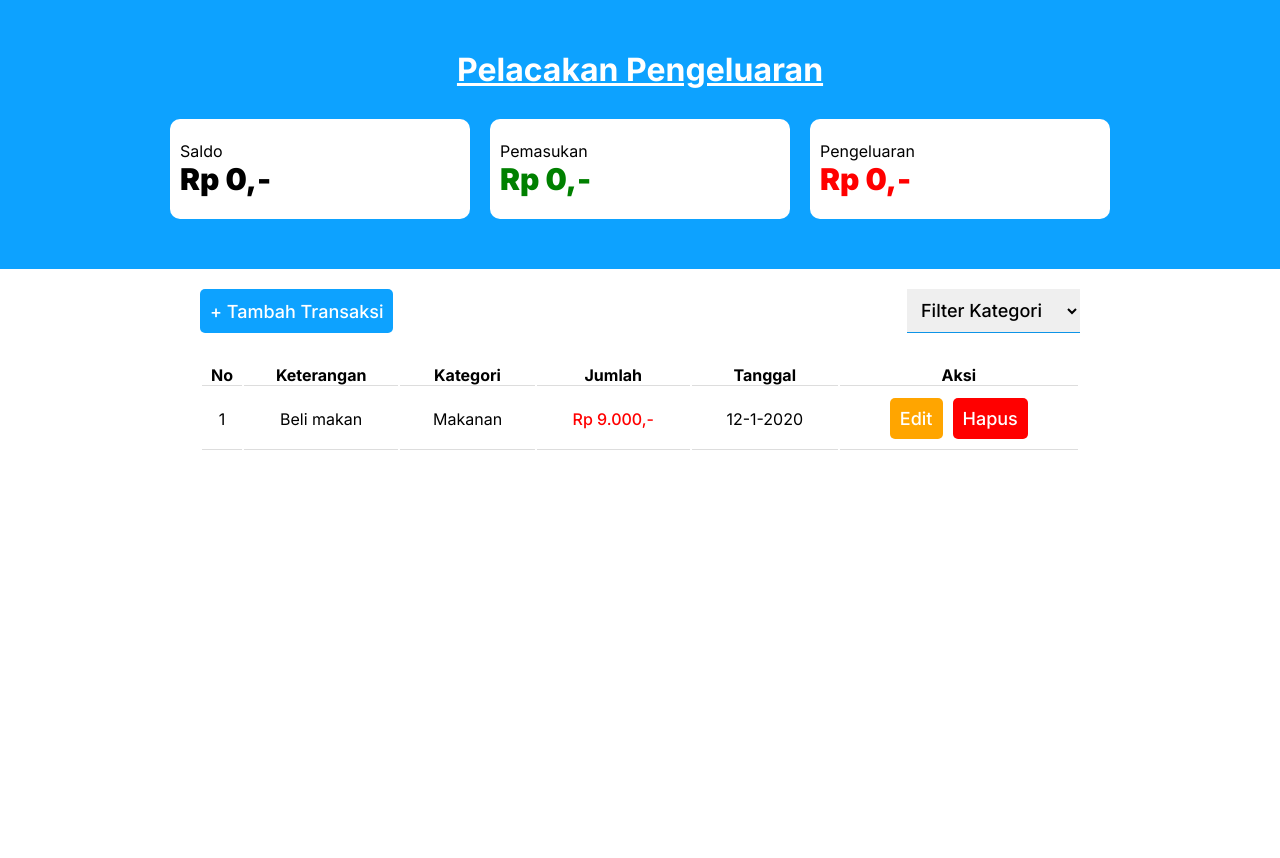
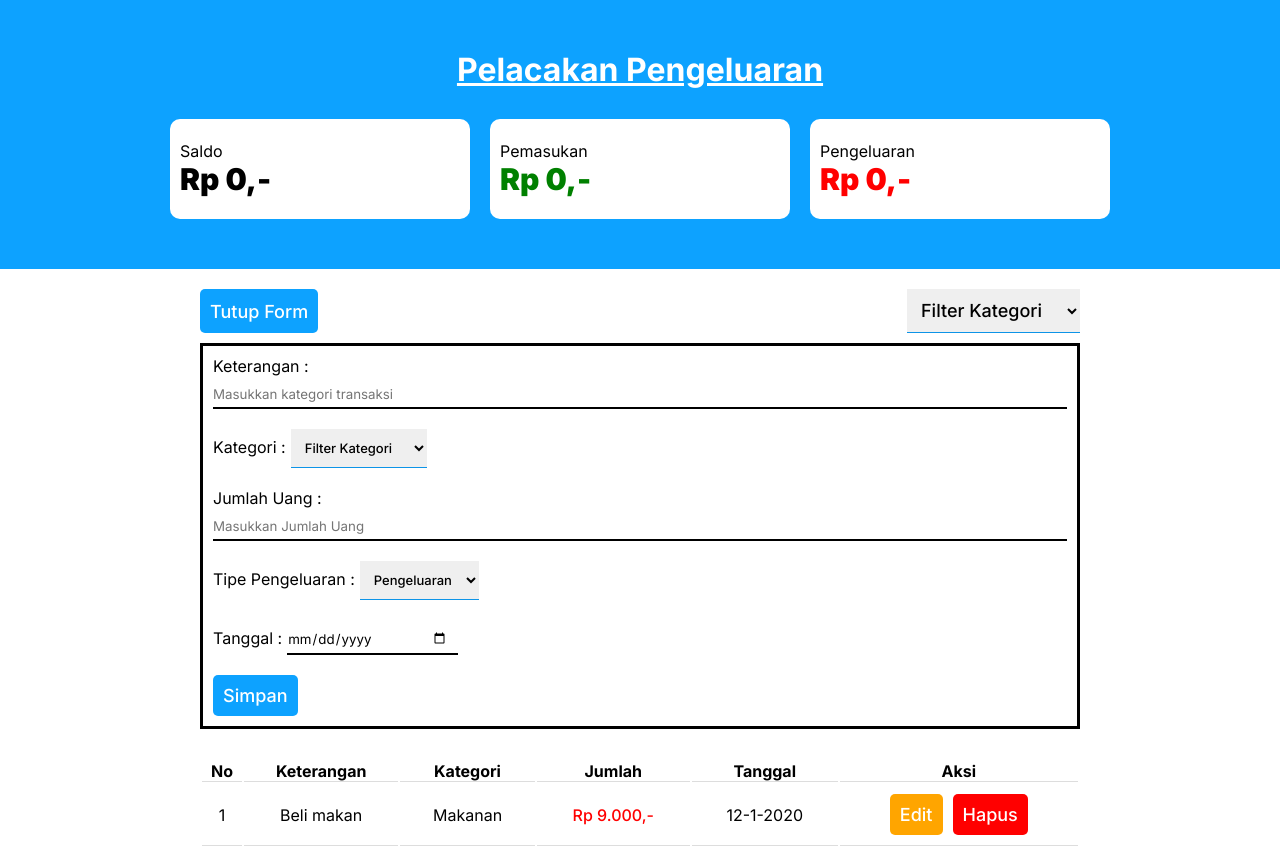
Before and after one commit to RAMDHAN-MQ/react-pelacakan-pengeluaran, a React (Vite) app: page / in a window 1280 px wide. Both pictures are taken after a click on the button "+ Tambah Transaksi". Before the commit the page ends 800 px from the top, so only its background shows below. Built offline with nearby package versions, Linux system fonts and the light colour scheme.

Commit message:
tambah form

```diff
--- a/src/App.jsx
+++ b/src/App.jsx
@@ -1,6 +1,7 @@
+import { useEffect } from "react";
 import { useState } from "react";
 
-const transaksi = [
+const transaksi1 = [
   {
     id: 1,
     keterangan: "beli makan",
@@ -12,6 +13,16 @@ const transaksi = [
 ];
 
 export default function App() {
+  const [transaksi, setTransaksi] = useState(() => {
+    const data = localStorage.getItem("transaksi");
+
+    return data ? JSON.parse(data) : [];
+  });
+
+  useEffect(() => {
+    localStorage.setItem("transaksi", JSON.stringify(transaksi));
+  }, [transaksi]);
+
   const [uang, setUang] = useState({
     saldo: 0,
     pemasukan: 0,
@@ -55,11 +66,27 @@ function Card({ tipe, uang }) {
 }
 
 function Main() {
+  const [showForm, setShowForm] = useState(false);
+
+  function handleShowForm() {
+    setShowForm(!showForm);
+  }
+
   return (
     <main>
       <div className="main-control">
-        <Button tipe={"tambah"} text={"+ Tambah Transaksi"} />
+        <Button
+          jenis={"tambah"}
+          text={showForm ? "Tutup Form" : "+ Tambah Transaksi"}
+          onClick={handleShowForm}
+        />
         <Select />
+      </div>
+      <div className={`form ${showForm ? "" : "hidden"}`}>
+        <form>
+          <Input />
+          <Button type={"submit"} text={"Simpan"} />
+        </form>
       </div>
       <div className="transaksi-list">
         <table>
@@ -82,8 +109,46 @@ function Main() {
   );
 }
 
-function Button({ tipe, text }) {
-  return <button className={`btn-${tipe}`}>{text}</button>;
+function Button({ type, jenis, text, onClick }) {
+  return (
+    <button
+      type={type ? "button" : "submit"}
+      className={`btn-${jenis}`}
+      onClick={onClick}
+    >
+      {text}
+    </button>
+  );
+}
+
+function Input() {
+  return (
+    <>
+      <div className="item-input">
+        <label htmlFor="">Keterangan :</label>
+        <input type="text" placeholder="Masukkan kategori transaksi" />
+      </div>
+      <div className="item-input">
+        <label htmlFor="">Kategori :</label>
+        <Select />
+      </div>
+      <div className="item-input">
+        <label htmlFor="">Jumlah Uang :</label>
+        <input type="number" placeholder="Masukkan Jumlah Uang" />
+      </div>
+      <div className="item-input">
+        <label htmlFor="">Tipe Pengeluaran :</label>
+        <select name="" id="">
+          <option value="">Pengeluaran</option>
+          <option value="">Pemasukan</option>
+        </select>
+      </div>
+      <div className="item-input">
+        <label htmlFor="">Tanggal :</label>
+        <input type="date" className="date" />
+      </div>
+    </>
+  );
 }
 
 function Select() {
@@ -106,8 +171,8 @@ function Item() {
       <td className="pengeluaran">Rp 9.000,-</td>
       <td>12-1-2020</td>
       <td>
-        <Button tipe={"edit"} text={"Edit"} />
-        <Button tipe={"hapus"} text={"Hapus"} />
+        <Button jenis={"edit"} text={"Edit"} />
+        <Button jenis={"hapus"} text={"Hapus"} />
       </td>
     </tr>
   );
--- a/src/index.css
+++ b/src/index.css
@@ -59,7 +59,7 @@ main {
   justify-content: space-between;
 }
 
-.main-control select {
+select {
   border: 0;
   border-bottom: 1px solid #0d94e7;
   padding: 10px;
@@ -67,7 +67,7 @@ main {
   font-weight: 500;
 }
 
-.main-control select:focus {
+select:focus {
   outline: none;
   box-shadow: none;
 }
@@ -88,6 +88,50 @@ button {
 
 .main-control button:active {
   background-color: #0e7bbe;
+}
+
+.form {
+  border: 3px solid black;
+  margin-top: 10px;
+  margin-bottom: 10px;
+  padding: 10px;
+}
+
+.form.hidden {
+  display: none;
+}
+
+.form label {
+  margin-right: 5px;
+  width: 150px;
+}
+
+.form input {
+  border: 0;
+  padding: 10px;
+  padding-left: 0px;
+  padding-bottom: 5px;
+  border-bottom: 2px solid black;
+  width: 100%;
+}
+
+.form input:focus {
+  border-bottom: 2px solid #0d94e7;
+  outline: none;
+  box-shadow: none;
+}
+
+.form .date {
+  width: 20%;
+}
+
+.item-input {
+  margin-bottom: 20px;
+}
+
+.form select {
+  font-size: 13px;
+  text-align: left;
 }
 
 table {
```
